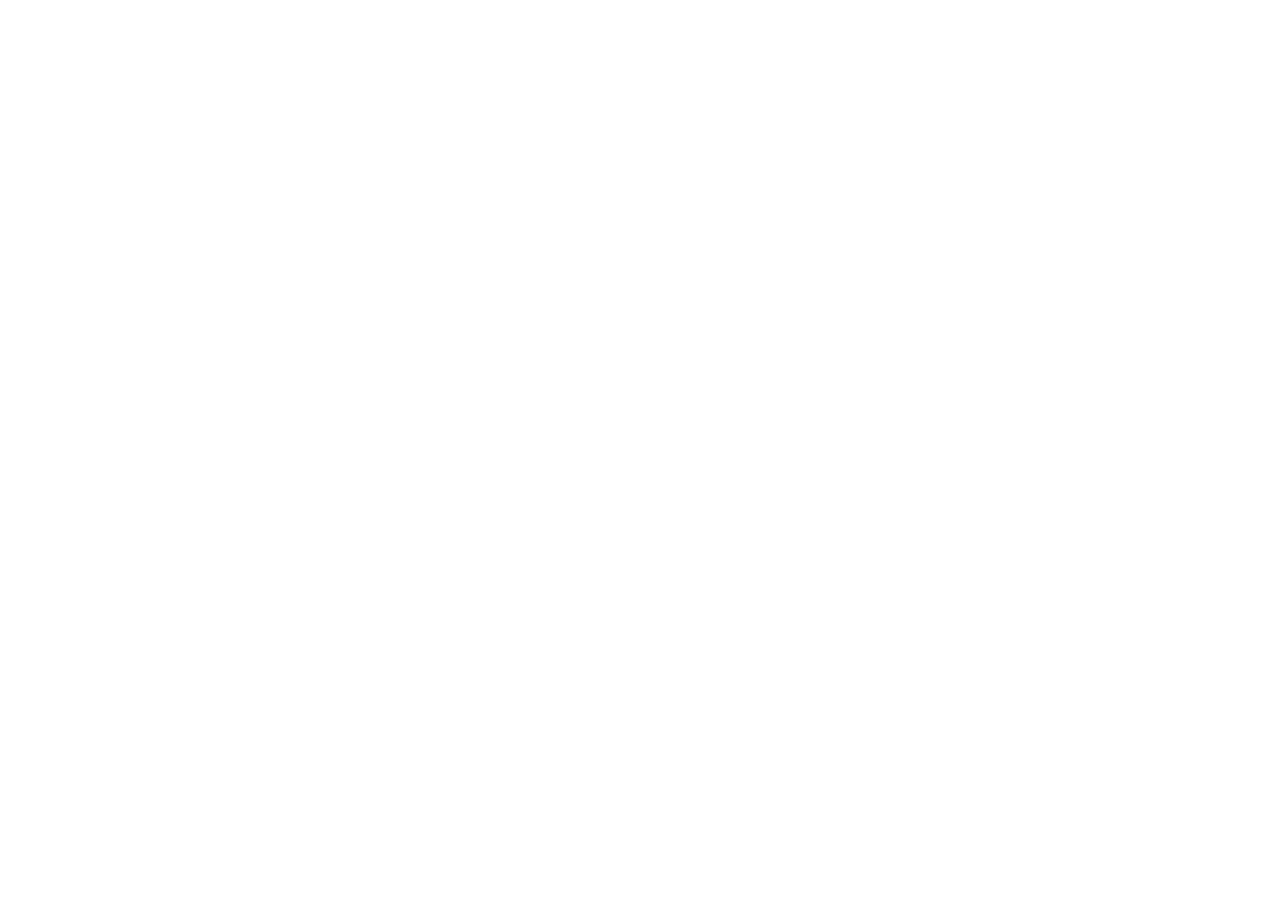
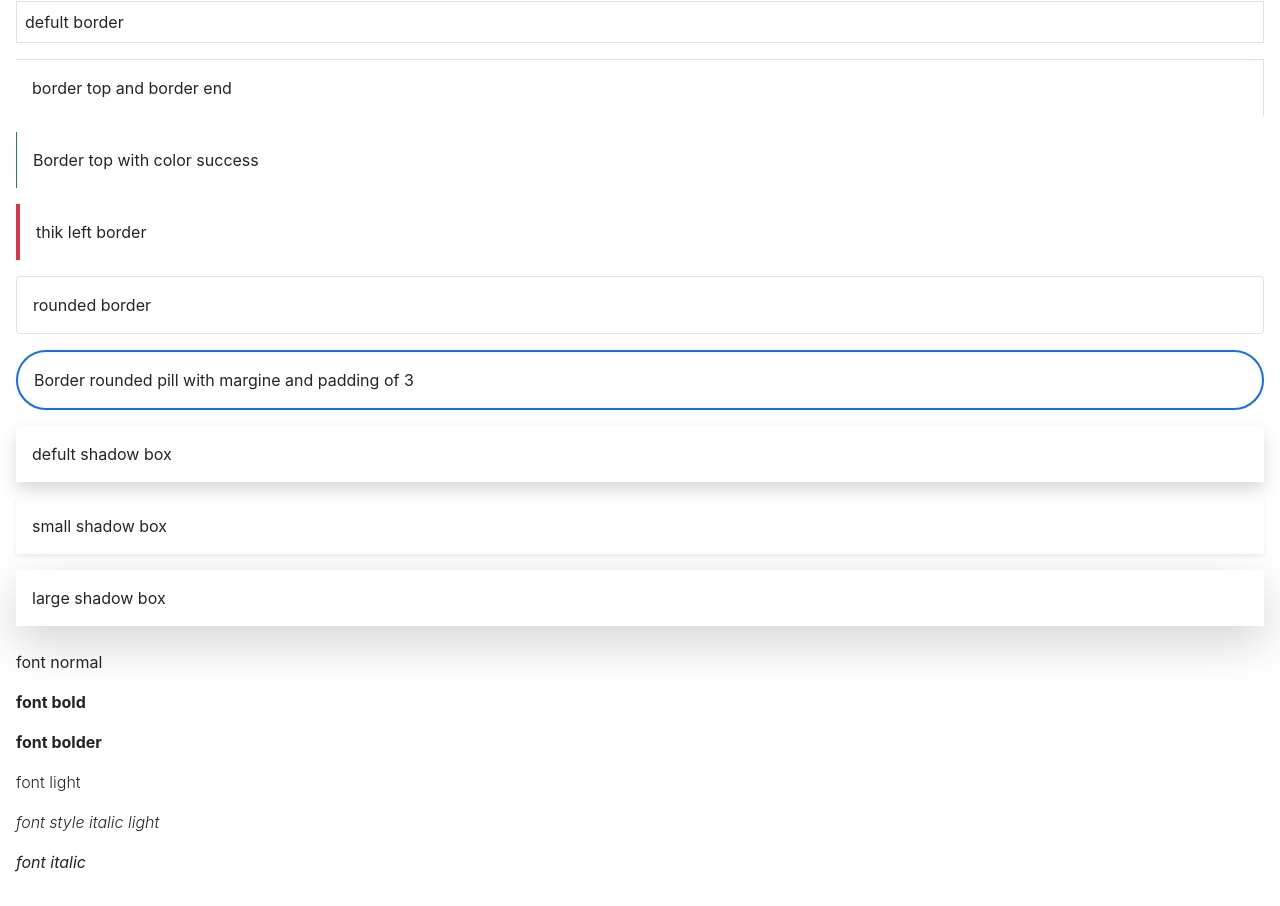
Before and after one commit to jaykishor-chauhan/Bootstrap-5, a React (Create React App) app: page / in a window 1280 px wide. Shown: the part 377-1283 px from the top of the page. Before the commit the page ends 800 px from the top, so only its background shows below. Built offline with nearby package versions, Linux system fonts and the light colour scheme.

Commit message:
margin padding border font weight commit

```diff
--- a/src/App.js
+++ b/src/App.js
@@ -1,5 +1,6 @@
 import './App.css';
 import Button from './Button';
+import Tutorial03 from './Tutorial03';
 // import Tutorial01 from './Tutorial01';
 
 function App() {
@@ -7,6 +8,7 @@
     <div className="">
       {/* <Tutorial01 /> */}
       <Button/>
+      <Tutorial03/>
     </div>
   );
 }
--- a/src/Tutorial03.js
+++ b/src/Tutorial03.js
@@ -3,6 +3,32 @@
 function Tutorial03() {
   return (
     <div>
+        {/* margin and padding */}
+        <div className="bg-primary text-light m-1 p-1">margin and pading small</div>
+        <div className="bg-primary text-light m-3 p-3">margin and pading small</div>
+
+        {/* borders */}
+        <div className="m-3 p-2 border">defult border</div>
+        <div className="m-3 p-3 border-top border-end">border top and border end</div>
+        <div className="m-3 p-3 border-start border-success">Border top with color success</div>
+        <div className="m-3 p-3 border-start border-danger border-4">thik left border</div>
+        <div className="m-3 p-3 rounded border">rounded border</div>
+        <div className="m-3 p-3 rounded-pill border border-primary border-2">Border rounded pill with margine and padding of 3 </div>
+
+        {/* box shadows */}
+        <div className="m-3 p-3 shadow">defult shadow box</div>
+        <div className="m-3 p-3 shadow-sm">small shadow box</div>
+        <div className="m-3 p-3 shadow-lg">large shadow box</div>
+
+        {/* font weight */}
+        <div className="m-2 p-2">
+            <p className="">font normal</p>
+            <p className="fw-bold">font bold</p>
+            <p className="fw-bolder">font bolder</p>
+            <p className="fw-light">font light </p>
+            <p className="fst-italic fw-light">font style italic light</p>
+            <p className="fst-italic">font italic</p>
+        </div>
 
     </div>
   )
```
